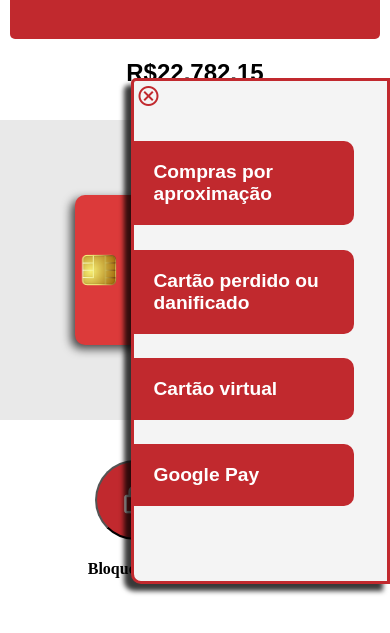
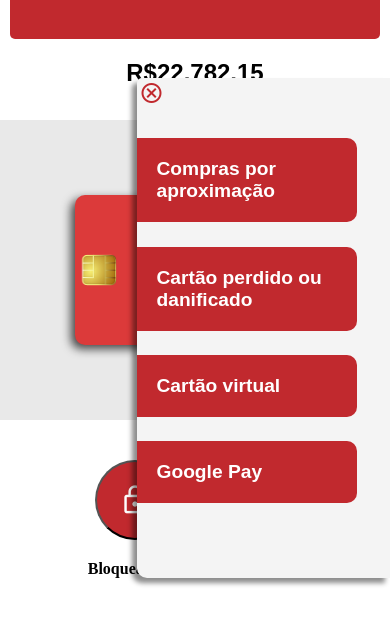
Before and after one commit to Tiago-Viniciuss/ultra-bank, a plain HTML site: page cartoes.html in a window 390 px wide. Both pictures are taken after a click on the button "settings". Shown: the part 91-724 px from the top of the page. Drawn offline with nearby package versions, Linux system fonts and the light colour scheme.

Commit message:
Update mobile.css

```diff
--- a/estilos-gerais/mobile.css
+++ b/estilos-gerais/mobile.css
@@ -505,10 +505,9 @@
     display: flex;
     flex-direction: column;
     justify-content: center;
-    border: 3px solid #C1292E;
     border-radius: 5px 0px 0px 10px;
     text-align: left;
-    box-shadow: -7px 7px 5px rgba(0, 0, 0, 0.779);
+    box-shadow: -5px 5px 5px rgba(0, 0, 0, 0.450);
 
     transition: 0.5s;
     visibility: hidden;
@@ -839,7 +838,7 @@
     width: 80px;
     height: 80px;
     margin: 15px;
-    border: 1px solid black;
+    border: 2px solid black;
     border-radius: 50%;
     text-align: center;
     background-size: cover;
```
